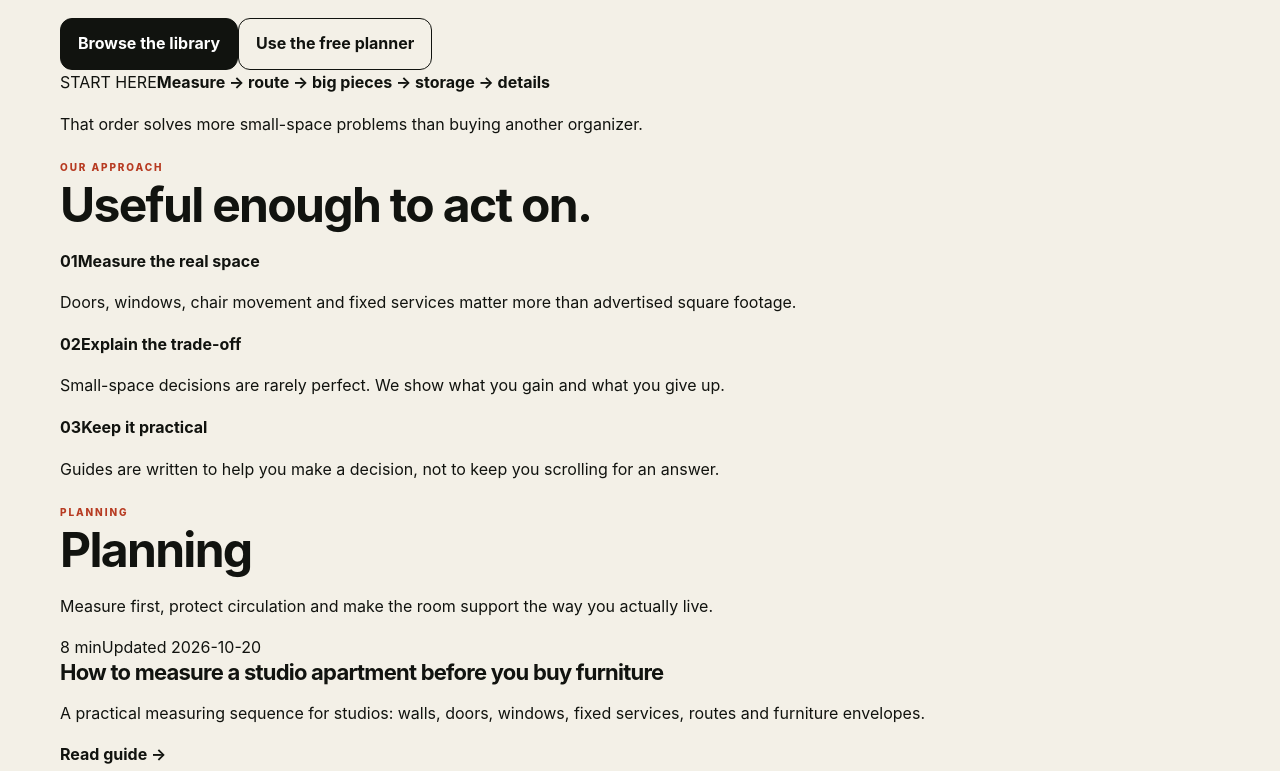
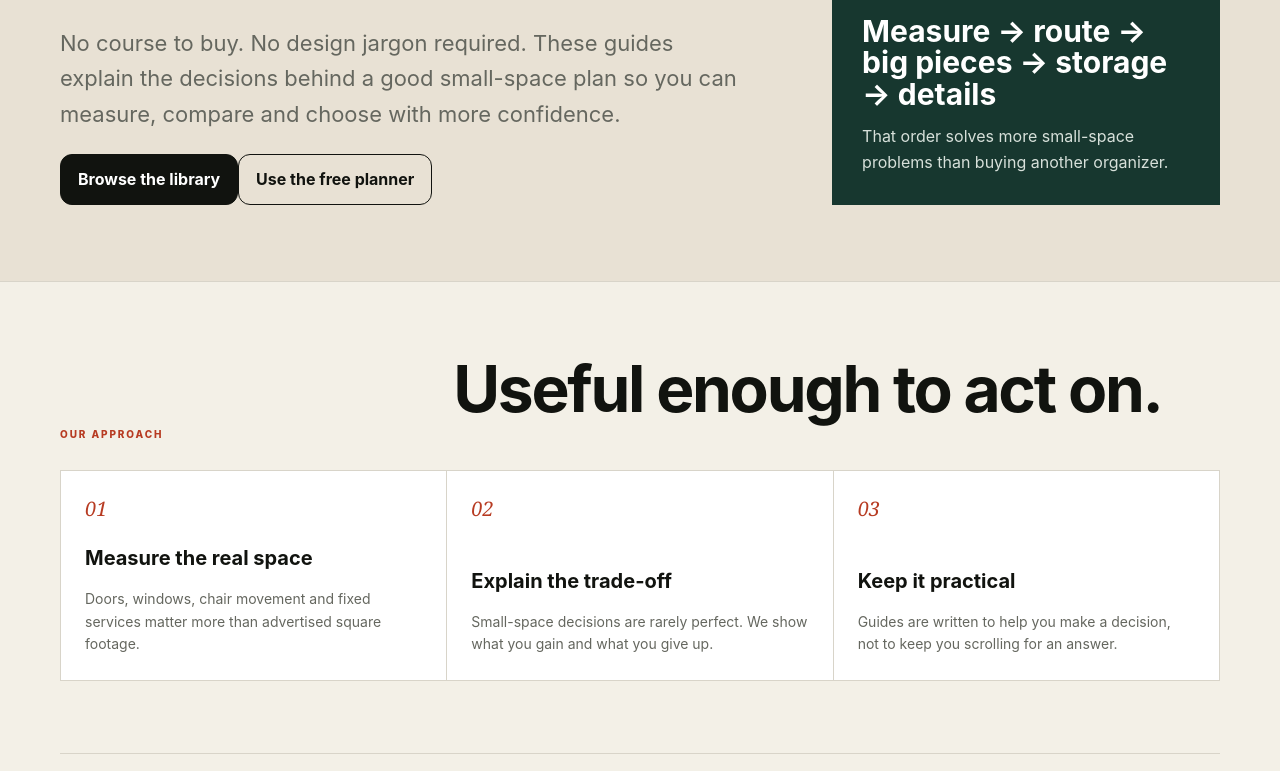
Before and after one commit to talaverilla85/small-space-lab, a Next.js app: page /learn in a window 1280 px wide. Shown: the part 440-1211 px from the top of the page. Built offline with nearby package versions, Linux system fonts and the light colour scheme; no server answers.

Commit message:
Style learning library and editorial pages

```diff
--- a/app/globals.css
+++ b/app/globals.css
@@ -558,3 +558,92 @@ body{background:var(--paper);color:var(--ink);}
   .desktop-nav{display:none!important}
   .mobile-actions{display:flex}
 }
+
+
+/* Learning library */
+.learn-hero{padding:76px 0;background:#e8e1d4;border-bottom:1px solid var(--line)}
+.learn-hero-grid{display:grid;grid-template-columns:1.2fr .65fr;gap:56px;align-items:end}
+.learn-hero h1{font-size:clamp(52px,7vw,94px);line-height:.88;max-width:850px}
+.learn-hero-card{background:#17372f;color:#fff;padding:30px;display:grid;gap:14px;min-height:260px;align-content:end}
+.learn-hero-card span,.quick-answer>span,.article-checklist>span,.method-note>span{font-size:10px;letter-spacing:.16em;font-weight:850}
+.learn-hero-card span{color:#c9d8d0}
+.learn-hero-card strong{font-size:30px;line-height:1.05}
+.learn-hero-card p{margin:0;color:#d7e0da}
+.learn-principles{padding:72px 0}
+.learn-principles>div:first-child{display:grid;grid-template-columns:.65fr 1.35fr;gap:24px;align-items:end;margin-bottom:28px}
+.learn-principles h2{font-size:clamp(40px,5vw,66px)}
+.learn-principle-grid{display:grid;grid-template-columns:repeat(3,1fr);border-left:1px solid var(--line);border-top:1px solid var(--line)}
+.learn-principle-grid article{padding:24px;border-right:1px solid var(--line);border-bottom:1px solid var(--line);background:#fff;min-height:210px;display:flex;flex-direction:column}
+.learn-principle-grid b{font:italic 20px Georgia,serif;color:var(--accent)}
+.learn-principle-grid strong{font-size:20px;margin-top:auto}
+.learn-principle-grid p{color:var(--muted);font-size:14px;margin-bottom:0}
+.learn-library{padding-bottom:84px}
+.learn-category{padding:46px 0;border-top:1px solid var(--line)}
+.learn-category-head{display:grid;grid-template-columns:.7fr 1.3fr;gap:34px;align-items:end;margin-bottom:24px}
+.learn-category-head h2{font-size:clamp(42px,5vw,64px);margin:8px 0 0}
+.learn-category-head p{margin:0;color:var(--muted);max-width:720px}
+.learn-grid{display:grid;grid-template-columns:repeat(3,1fr);gap:14px}
+.learn-card{background:#fff;border:1px solid var(--line);padding:22px;min-height:280px;display:flex;flex-direction:column;transition:transform .18s ease,box-shadow .18s ease}
+.learn-card:hover{transform:translateY(-2px);box-shadow:0 14px 34px rgba(18,33,27,.06)}
+.learn-card-meta{display:flex;justify-content:space-between;gap:10px;font-size:10px;text-transform:uppercase;letter-spacing:.08em;color:var(--muted)}
+.learn-card h3{font-size:25px;margin:30px 0 10px}
+.learn-card p{font-size:14px;color:var(--muted);margin:0 0 22px}
+.learn-card>strong{margin-top:auto;font-size:13px}
+.learn-footer-cta{margin-bottom:88px;background:#1d241f;color:#fff;padding:36px;display:flex;align-items:end;justify-content:space-between;gap:30px}
+.learn-footer-cta h2{max-width:760px;margin:8px 0 12px}
+.learn-footer-cta p{color:#c6cec8;max-width:700px}
+.learn-footer-cta .button{background:#fff;color:#11130f;border-color:#fff;white-space:nowrap}
+.learn-article-hero{padding-top:70px;padding-bottom:36px}
+.learn-article-hero h1{font-size:clamp(48px,6.2vw,78px);line-height:.92}
+.article-byline{display:flex;flex-wrap:wrap;gap:10px 18px;border-top:1px solid var(--line);padding-top:16px;margin-top:28px;color:var(--muted);font-size:12px}
+.learn-article-layout{display:grid;grid-template-columns:minmax(0,760px) 280px;gap:46px;align-items:start}
+.learn-prose>section{scroll-margin-top:96px}
+.quick-answer{background:#17372f;color:#fff;padding:26px;margin-bottom:28px}
+.quick-answer>span{color:#c8d7cf}
+.quick-answer p{font-size:22px;line-height:1.45;color:#fff;margin:10px 0 0}
+.article-outline{background:#fff;border:1px solid var(--line);padding:22px;margin-bottom:30px}
+.article-outline strong{display:block;margin-bottom:10px}
+.article-outline ol{margin:0;padding-left:22px}
+.article-outline li{margin:6px 0;font-size:15px}
+.article-outline a{text-decoration:underline;text-decoration-color:#c7cec8;text-underline-offset:3px}
+.article-checklist{background:#efe3d4;border:1px solid #dac5ad;padding:24px;margin:42px 0}
+.article-checklist h2{margin:8px 0 14px}
+.article-checklist ul{display:grid;grid-template-columns:1fr 1fr;gap:8px 28px;margin:0}
+.method-note{border-top:1px solid var(--line);border-bottom:1px solid var(--line);padding:24px 0;margin:42px 0}
+.method-note>span{color:var(--accent)}
+.method-note p{font-size:15px}
+.method-note a{font-size:13px;font-weight:850}
+.article-sources{background:#fff;border:1px solid var(--line);padding:24px;margin:42px 0}
+.article-sources p{font-size:14px;color:var(--muted)}
+.article-sources a{text-decoration:underline;text-underline-offset:3px}
+.learn-sidebar .sidebar-box a{display:block;margin-top:9px;font-size:13px;font-weight:750}
+.editorial-hero{max-width:1000px}
+.editorial-grid{display:grid;grid-template-columns:minmax(0,760px) 280px;gap:46px;align-items:start;padding-bottom:80px}
+.home-learning-section{background:#f0ebe1;border-block:1px solid var(--line);padding:88px 0}
+.home-learning-head{display:grid;grid-template-columns:1.15fr .85fr;gap:52px;align-items:end;margin-bottom:34px}
+.home-learning-head h2{font-size:clamp(42px,5vw,68px);line-height:.95;margin:12px 0 0}
+.home-learning-head p{color:var(--muted);font-size:16px}
+.home-learning-head .text-link{font-weight:850;font-size:14px}
+.home-learning-grid{display:grid;grid-template-columns:repeat(3,1fr);gap:12px}
+.home-learning-card{background:#fff;border:1px solid var(--line);padding:22px;min-height:250px;display:flex;flex-direction:column}
+.home-learning-card>div{display:flex;justify-content:space-between;gap:12px;font-size:10px;text-transform:uppercase;letter-spacing:.09em;color:var(--muted)}
+.home-learning-card>div span{color:var(--accent);font-weight:850}
+.home-learning-card h3{font-size:23px;margin:24px 0 10px}
+.home-learning-card p{font-size:14px;color:var(--muted);margin:0 0 20px}
+.home-learning-card>strong{margin-top:auto;font-size:13px}
+
+@media(max-width:900px){
+  .learn-hero-grid,.learn-article-layout,.editorial-grid,.home-learning-head{grid-template-columns:1fr}
+  .learn-grid,.home-learning-grid{grid-template-columns:1fr 1fr}
+  .learn-principle-grid{grid-template-columns:1fr}
+  .learn-footer-cta{align-items:flex-start;flex-direction:column}
+}
+@media(max-width:620px){
+  .learn-hero{padding:48px 0}
+  .learn-hero h1{font-size:54px}
+  .learn-category-head{grid-template-columns:1fr}
+  .learn-grid,.home-learning-grid{grid-template-columns:1fr}
+  .article-checklist ul{grid-template-columns:1fr}
+  .learn-principles>div:first-child{grid-template-columns:1fr}
+  .home-learning-section{padding:60px 0}
+}
```
